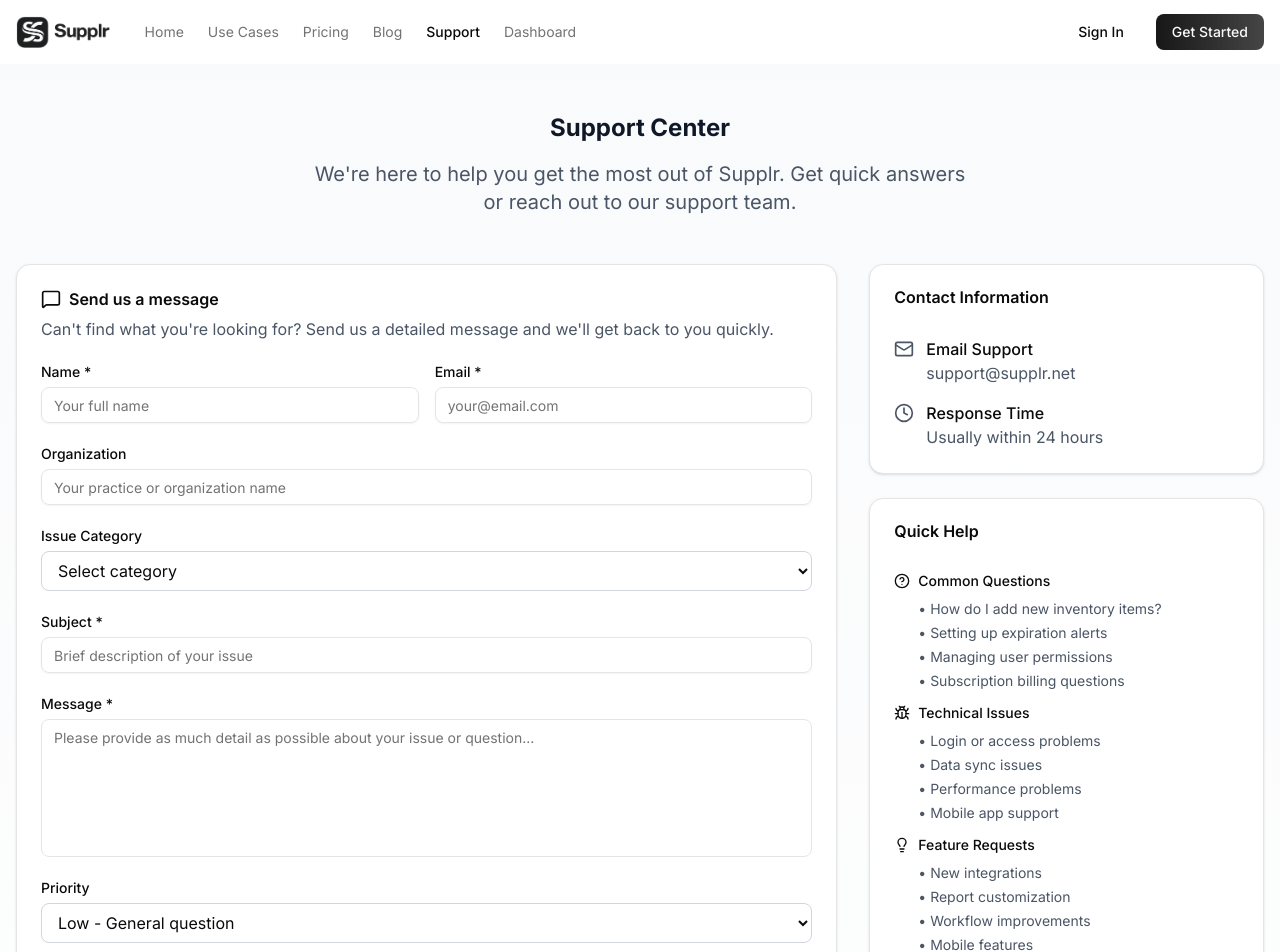
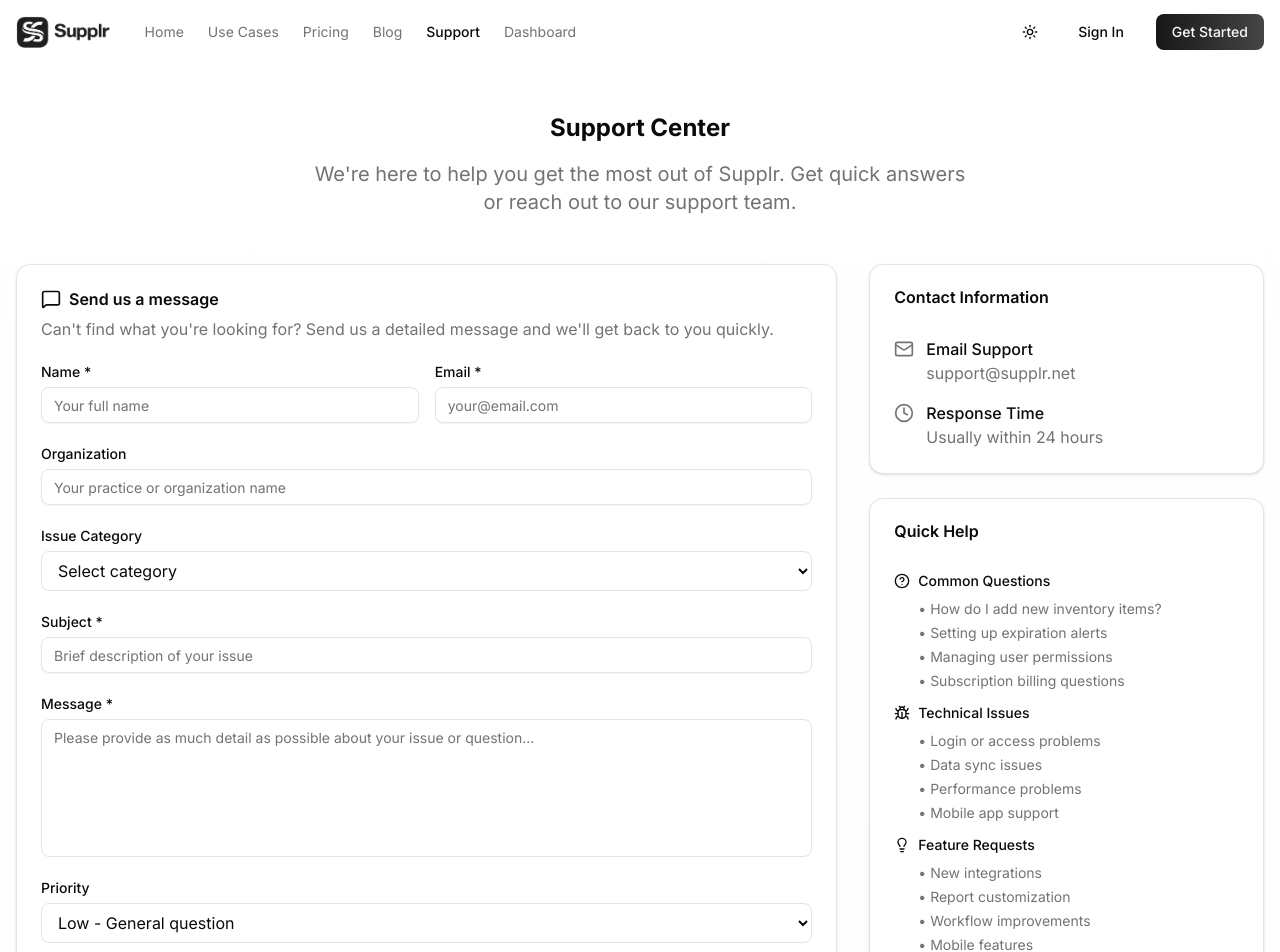
Before and after one commit to Leado1/Supplr, a Next.js app: page /support in a window 1280 px wide. Shown: the top 952 px of the page. Built offline with nearby package versions, Linux system fonts and the light colour scheme; a web font is replaced by a local one.

Commit message:
Implement complete employee invitation system for medical practice teams

```diff
--- a/src/app/support/page.tsx
+++ b/src/app/support/page.tsx
@@ -35,16 +35,16 @@
   return (
     <div className="flex min-h-screen flex-col">
       {/* Header */}
-      <PublicHeader showThemeToggle={false} />
+      <PublicHeader showThemeToggle={true} />
 
-      <main className="flex-1 bg-gradient-to-b from-gray-50 to-white">
+      <main className="flex-1 bg-gradient-to-b from-background to-muted/30">
         <div className="container mx-auto px-4 py-12">
           {/* Header */}
           <div className="text-center mb-12">
-            <h1 className="text-2xl font-bold text-gray-900 mb-4">
+            <h1 className="text-2xl font-bold text-foreground mb-4">
               Support Center
             </h1>
-            <p className="text-xl text-gray-600 max-w-2xl mx-auto">
+            <p className="text-xl text-muted-foreground max-w-2xl mx-auto">
               We're here to help you get the most out of Supplr. Get quick
               answers or reach out to our support team.
             </p>
@@ -81,7 +81,7 @@
                     <MessageSquareIcon className="h-5 w-5" />
                     Send us a message
                   </CardTitle>
-                  <p className="text-gray-600">
+                  <p className="text-muted-foreground">
                     Can't find what you're looking for? Send us a detailed
                     message and we'll get back to you quickly.
                   </p>
@@ -128,7 +128,7 @@
                       <select
                         id="category"
                         name="category"
-                        className="w-full px-3 py-2 border border-gray-300 rounded-md focus:outline-none focus:ring-2 focus:ring-blue-500"
+                        className="w-full px-3 py-2 border border-input bg-background text-foreground rounded-md focus:outline-none focus:ring-2 focus:ring-ring"
                         required
                       >
                         <option value="">Select category</option>
@@ -168,7 +168,7 @@
                       <select
                         id="urgency"
                         name="urgency"
-                        className="w-full px-3 py-2 border border-gray-300 rounded-md focus:outline-none focus:ring-2 focus:ring-blue-500"
+                        className="w-full px-3 py-2 border border-input bg-background text-foreground rounded-md focus:outline-none focus:ring-2 focus:ring-ring"
                       >
                         <option value="low">Low - General question</option>
                         <option value="normal">Normal - Standard issue</option>
@@ -198,18 +198,18 @@
                 </CardHeader>
                 <CardContent className="space-y-4">
                   <div className="flex items-start gap-3">
-                    <MailIcon className="h-5 w-5 text-gray-600 mt-0.5" />
+                    <MailIcon className="h-5 w-5 text-muted-foreground mt-0.5" />
                     <div>
                       <p className="font-medium">Email Support</p>
-                      <p className="text-gray-600">support@supplr.net</p>
+                      <p className="text-muted-foreground">support@supplr.net</p>
                     </div>
                   </div>
 
                   <div className="flex items-start gap-3">
-                    <ClockIcon className="h-5 w-5 text-gray-600 mt-0.5" />
+                    <ClockIcon className="h-5 w-5 text-muted-foreground mt-0.5" />
                     <div>
                       <p className="font-medium">Response Time</p>
-                      <p className="text-gray-600">Usually within 24 hours</p>
+                      <p className="text-muted-foreground">Usually within 24 hours</p>
                     </div>
                   </div>
                 </CardContent>
@@ -226,7 +226,7 @@
                       <HelpCircleIcon className="h-4 w-4" />
                       Common Questions
                     </h4>
-                    <ul className="text-sm text-gray-600 space-y-1 ml-6">
+                    <ul className="text-sm text-muted-foreground space-y-1 ml-6">
                       <li>• How do I add new inventory items?</li>
                       <li>• Setting up expiration alerts</li>
                       <li>• Managing user permissions</li>
@@ -239,7 +239,7 @@
                       <BugIcon className="h-4 w-4" />
                       Technical Issues
                     </h4>
-                    <ul className="text-sm text-gray-600 space-y-1 ml-6">
+                    <ul className="text-sm text-muted-foreground space-y-1 ml-6">
                       <li>• Login or access problems</li>
                       <li>• Data sync issues</li>
                       <li>• Performance problems</li>
@@ -252,7 +252,7 @@
                       <LightbulbIcon className="h-4 w-4" />
                       Feature Requests
                     </h4>
-                    <ul className="text-sm text-gray-600 space-y-1 ml-6">
+                    <ul className="text-sm text-muted-foreground space-y-1 ml-6">
                       <li>• New integrations</li>
                       <li>• Report customization</li>
                       <li>• Workflow improvements</li>
@@ -274,7 +274,7 @@
                       All Systems Operational
                     </span>
                   </div>
-                  <p className="text-xs text-gray-600 mt-2">
+                  <p className="text-xs text-muted-foreground mt-2">
                     Last updated: {new Date().toLocaleString()}
                   </p>
                 </CardContent>
--- a/src/components/dashboard/dashboard-content.tsx
+++ b/src/components/dashboard/dashboard-content.tsx
@@ -160,9 +160,9 @@
         </div>
 
         {items.length === 0 ? (
-          <div className="text-center py-12 border border-dashed border-gray-300 rounded-lg bg-gray-50">
+          <div className="text-center py-12 border border-dashed border-border rounded-lg bg-muted/50">
             <svg
-              className="mx-auto h-12 w-12 text-gray-400 mb-4"
+              className="mx-auto h-12 w-12 text-muted-foreground mb-4"
               fill="none"
               stroke="currentColor"
               viewBox="0 0 24 24"
@@ -174,10 +174,10 @@
                 d="M20 7l-8-4-8 4m16 0l-8 4m8-4v10l-8 4m0-10L4 7m8 4v10M4 7v10l8 4"
               />
             </svg>
-            <h3 className="text-lg font-medium text-gray-900 mb-2">
+            <h3 className="text-lg font-medium text-foreground mb-2">
               No inventory items yet
             </h3>
-            <p className="text-gray-500 mb-4">
+            <p className="text-muted-foreground mb-4">
               Get started by adding your first inventory item
             </p>
             <div className="flex gap-2 justify-center">
@@ -287,16 +287,16 @@
             </div>
 
             {/* Recently Added Items Preview */}
-            <div className="bg-white border border-gray-200 rounded-lg overflow-hidden">
-              <div className="px-6 py-4 border-b border-gray-200">
-                <h3 className="text-lg font-medium text-gray-900">
+            <div className="bg-card border border-border rounded-lg overflow-hidden">
+              <div className="px-6 py-4 border-b border-border">
+                <h3 className="text-lg font-medium text-card-foreground">
                   Recently Added Items
                 </h3>
-                <p className="text-sm text-gray-500">
+                <p className="text-sm text-muted-foreground">
                   Latest {Math.min(items.length, 5)} inventory items
                 </p>
               </div>
-              <div className="divide-y divide-gray-200">
+              <div className="divide-y divide-border">
                 {items.slice(0, 5).map((item) => (
                   <div
                     key={item.id}
@@ -304,20 +304,20 @@
                   >
                     <div className="flex items-center space-x-4">
                       <div className="flex-1">
-                        <p className="text-sm font-medium text-gray-900">
+                        <p className="text-sm font-medium text-card-foreground">
                           {item.name}
                         </p>
-                        <p className="text-sm text-gray-500">
+                        <p className="text-sm text-muted-foreground">
                           {item.category.name}
                         </p>
                       </div>
                     </div>
                     <div className="flex items-center space-x-4">
                       <div className="text-right">
-                        <p className="text-sm font-medium text-gray-900">
+                        <p className="text-sm font-medium text-card-foreground">
                           Qty: {item.quantity}
                         </p>
-                        <p className="text-sm text-gray-500">
+                        <p className="text-sm text-muted-foreground">
                           ${item.unitCost.toString()}
                         </p>
                       </div>
--- a/src/components/dashboard/summary-cards.tsx
+++ b/src/components/dashboard/summary-cards.tsx
@@ -33,8 +33,8 @@
           />
         </svg>
       ),
-      color: "text-blue-600",
-      bgColor: "bg-blue-50",
+      color: "text-blue-600 dark:text-blue-400",
+      bgColor: "bg-blue-50 dark:bg-blue-950/50",
     },
     {
       title: "Total Value",
@@ -54,8 +54,8 @@
           />
         </svg>
       ),
-      color: "text-green-600",
-      bgColor: "bg-green-50",
+      color: "text-green-600 dark:text-green-400",
+      bgColor: "bg-green-50 dark:bg-green-950/50",
     },
     {
       title: "Expiring Soon",
@@ -75,8 +75,8 @@
           />
         </svg>
       ),
-      color: "text-yellow-600",
-      bgColor: "bg-yellow-50",
+      color: "text-yellow-600 dark:text-yellow-400",
+      bgColor: "bg-yellow-50 dark:bg-yellow-950/50",
       badge: summary.expiringSoon > 0 ? "warning" : undefined,
     },
     {
@@ -97,8 +97,8 @@
           />
         </svg>
       ),
-      color: "text-red-600",
-      bgColor: "bg-red-50",
+      color: "text-red-600 dark:text-red-400",
+      bgColor: "bg-red-50 dark:bg-red-950/50",
       badge: summary.expired > 0 ? "destructive" : undefined,
     },
     {
@@ -119,8 +119,8 @@
           />
         </svg>
       ),
-      color: "text-orange-600",
-      bgColor: "bg-orange-50",
+      color: "text-orange-600 dark:text-orange-400",
+      bgColor: "bg-orange-50 dark:bg-orange-950/50",
       badge: summary.lowStock > 0 ? "warning" : undefined,
     },
   ];
@@ -153,13 +153,13 @@
               </p>
             )}
             {card.title === "Expiring Soon" && summary.expiringSoon > 0 && (
-              <p className="text-xs text-yellow-600">Action needed</p>
+              <p className="text-xs text-yellow-600 dark:text-yellow-400">Action needed</p>
             )}
             {card.title === "Expired Items" && summary.expired > 0 && (
-              <p className="text-xs text-red-600">Remove from inventory</p>
+              <p className="text-xs text-red-600 dark:text-red-400">Remove from inventory</p>
             )}
             {card.title === "Low Stock" && summary.lowStock > 0 && (
-              <p className="text-xs text-orange-600">Reorder recommended</p>
+              <p className="text-xs text-orange-600 dark:text-orange-400">Reorder recommended</p>
             )}
           </CardContent>
         </Card>
```
Also changed, not shown: .claude/settings.local.json.
